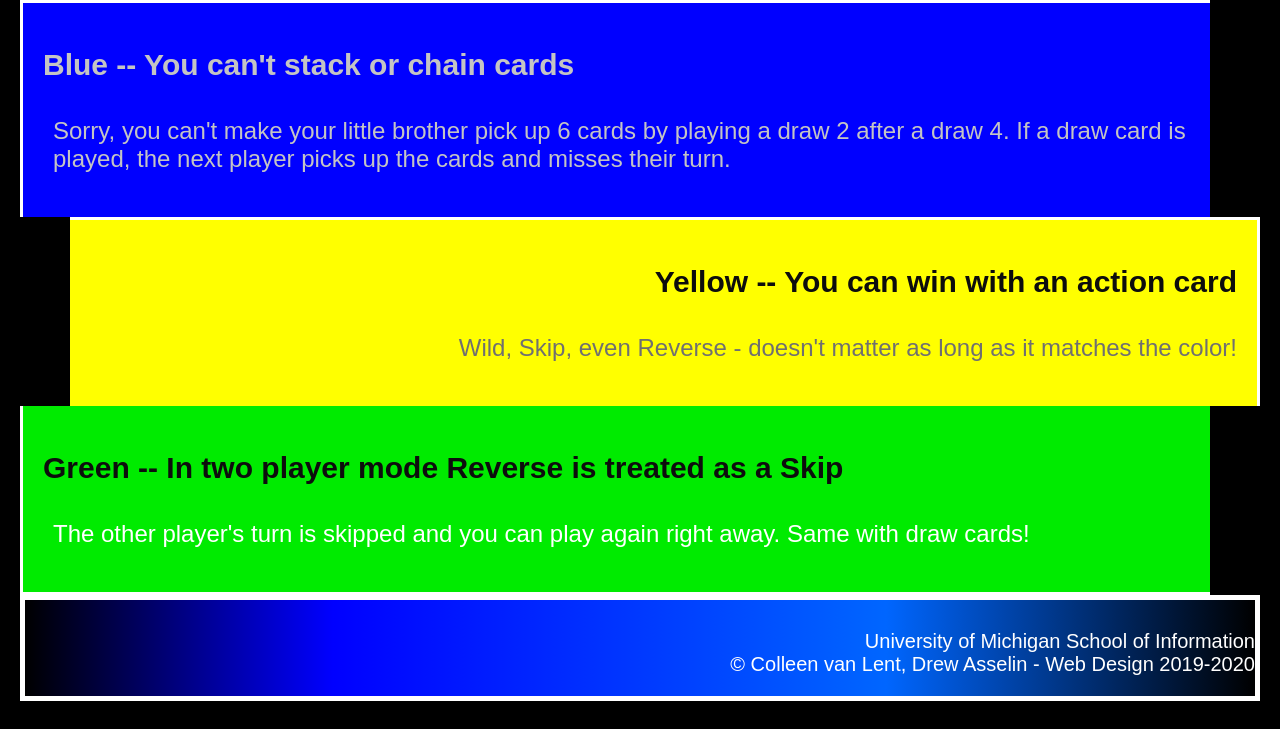
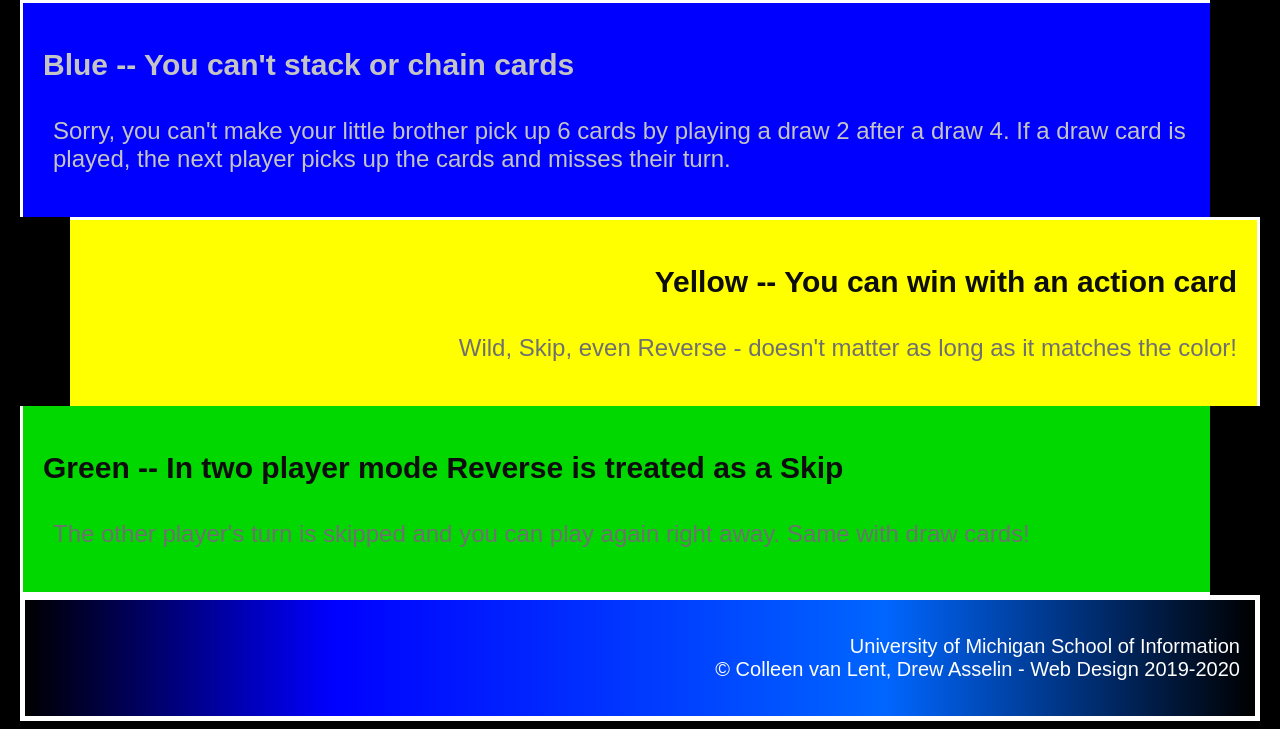
Before and after one commit to mxmaro/hw2-w25, a plain HTML site: page index.html in a window 1280 px wide. Shown: the part 773-1502 px from the top of the page. Drawn offline with Linux system fonts and the light colour scheme.

Commit message:
changed green div p color

```diff
--- a/css/styles.css
+++ b/css/styles.css
@@ -79,11 +79,15 @@ div {
   }
 
 .green {
-    background-color: #00EB00;
+    background-color: #00D800;
     text-align: left;
     margin-right: 50px;
     border-right: 5px;
     border-top: 2px;
+}
+
+.green p {
+    color: #707070;
 }
 
 footer {
@@ -95,6 +99,6 @@ footer {
 footer p {
     font-size: 20px;
     text-align: right;
-    padding: 15px, 15px, 15px, 0;
+    padding: 15px 15px 15px 0;
 
 }
```
